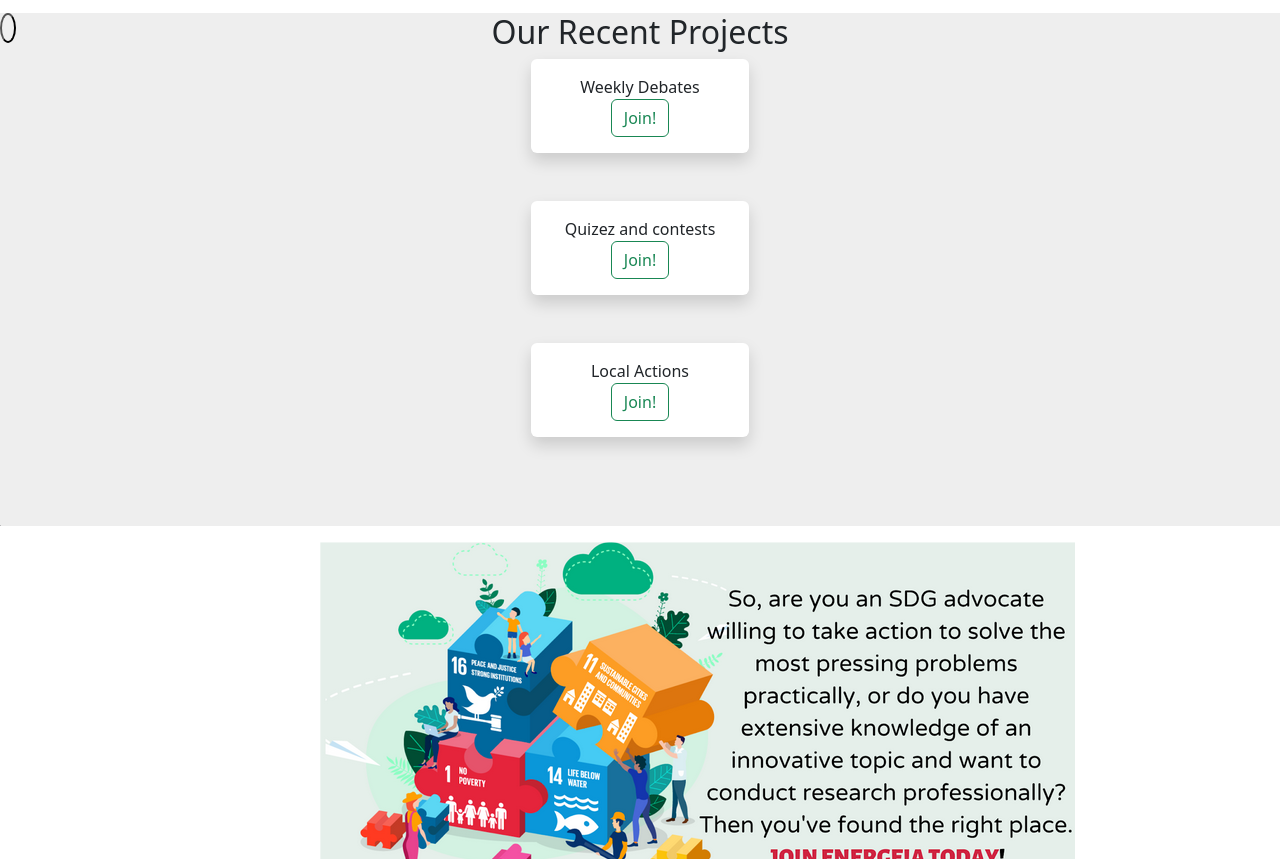
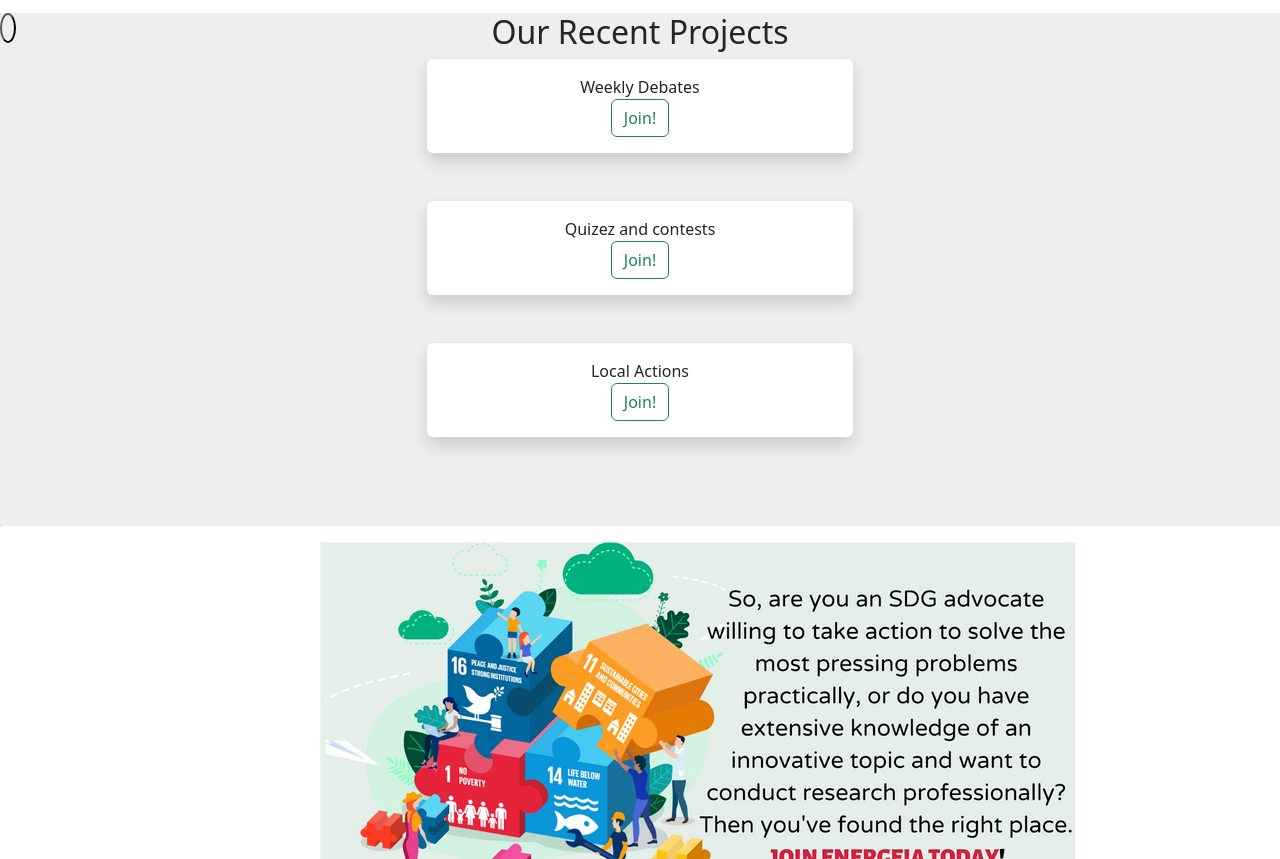
Before and after one commit to george1605/Energeia-master, a website: page app/public/index.html in a window 1280 px wide. Shown: the part 1039-1898 px from the top of the page. Drawn offline with nearby package versions, Linux system fonts and the light colour scheme.

Commit message:
oh yeah, i know why now

```diff
--- a/app/public/index.html
+++ b/app/public/index.html
@@ -118,17 +118,17 @@
         <div class="w-100 text-center fade-section" style="background-color:#eeeeee;">
             <h2 class="text-center">Our Recent Projects</h2>
             <center style="display:inline;">
-                <div class="shadow col-4 p-3 mb-5 bg-white rounded div-proj">
+                <div class="shadow col-4 p-3 mb-5 bg-white rounded">
                     Weekly Debates
                     <br>
                     <button class="btn btn-outline-success" onclick="alert('No debates are currently held!')">Join!</button>
                 </div>
-                <div class="shadow col-4 p-3 mb-5 bg-white rounded div-proj">
+                <div class="shadow col-4 p-3 mb-5 bg-white rounded">
                     Quizez and contests
                     <br>
                     <button class="btn btn-outline-success" onclick="alert('No quizez available!')">Join!</button>
                 </div>
-                <div class="shadow col-4 p-3 mb-5 bg-white rounded div-proj">
+                <div class="shadow col-4 p-3 mb-5 bg-white rounded">
                     Local Actions
                     <br>
                     <button class="btn btn-outline-success" onclick="alert('Was not found any local activity!')">Join!</button>
--- a/app/public/restress.js
+++ b/app/public/restress.js
@@ -134,13 +134,13 @@ Restress.setScrollPoint = function(elem, f) {
 Restress.hideMenu = function (menuSelector) {
   var q = document.querySelector(menuSelector);
   q.classList.add("hidden");
-  q.classList.remove("div-menu");
+  q.classList.remove("div-proj");
 }
 
 Restress.showMenu = function (menuSelector) {
   var q = document.querySelector(menuSelector);
   q.classList.remove("hidden");
-  q.classList.add("div-menu");
+  q.classList.add("div-proj");
 }
 
 var isShowing = false;
```
